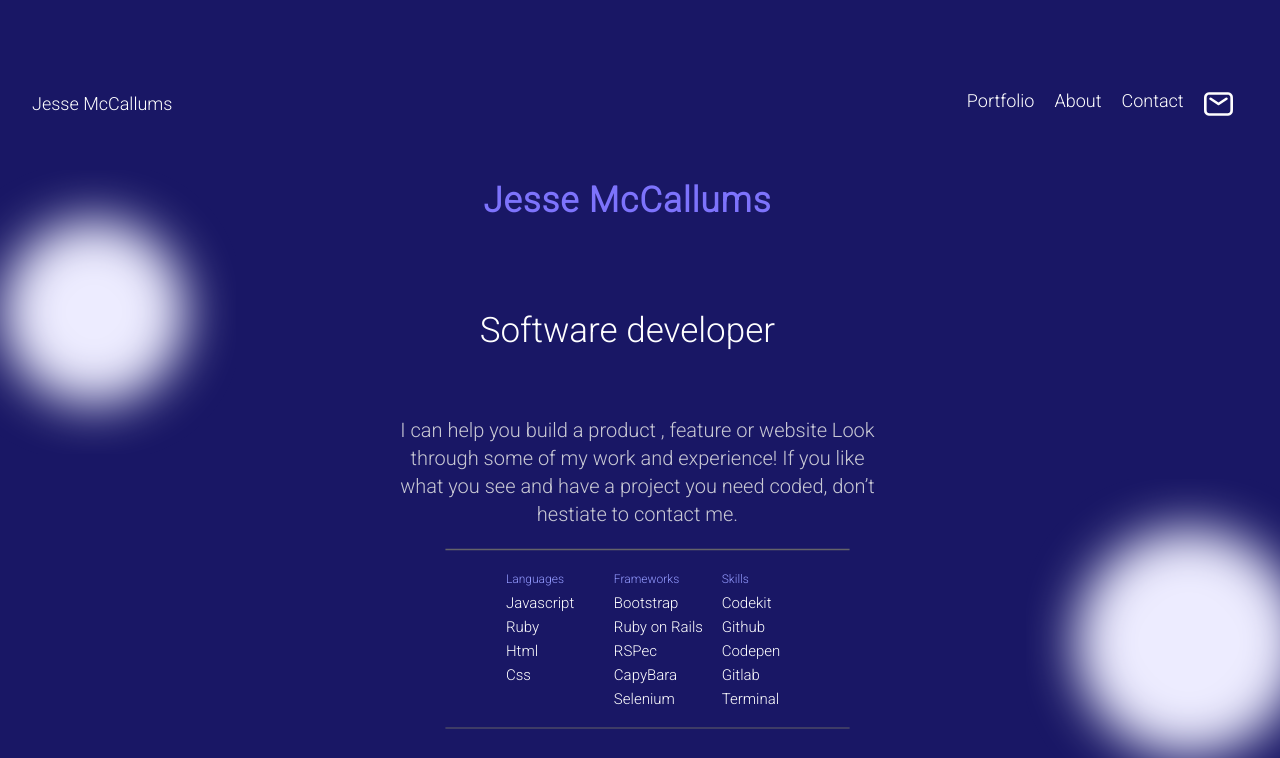
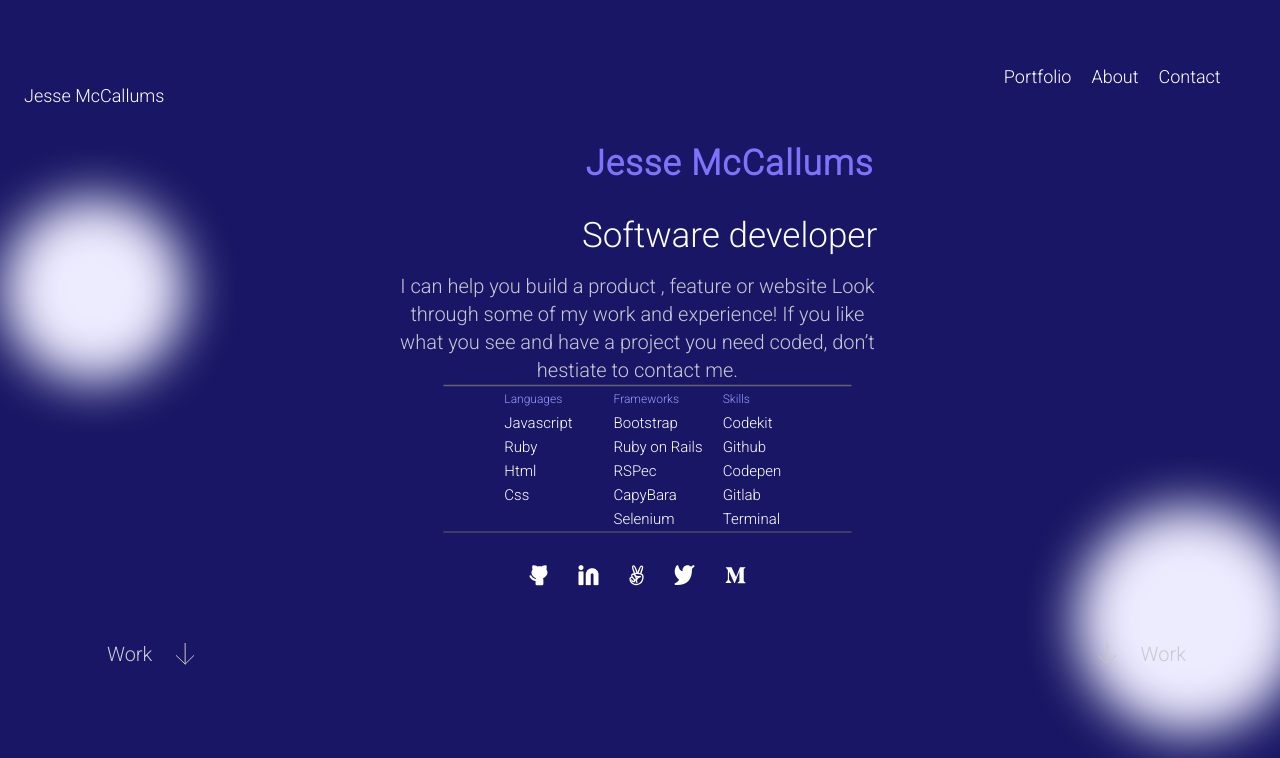
Before and after one commit to Jessemccallums/jessedeveloper.github.io, a website: page index.html in a window 1280 px wide. Shown: the top 758 px of the page. Drawn offline with nearby package versions, Linux system fonts and the light colour scheme.

Commit message:
Update ccs file

```diff
--- a/main.css
+++ b/main.css
@@ -1,6 +1,10 @@
+
 * {
-  max-width: 100%;
+  box-sizing: border-box;
+  margin: 0;
+  padding: 0;
 }
+
 
 img {
   max-width: 100%;
```
